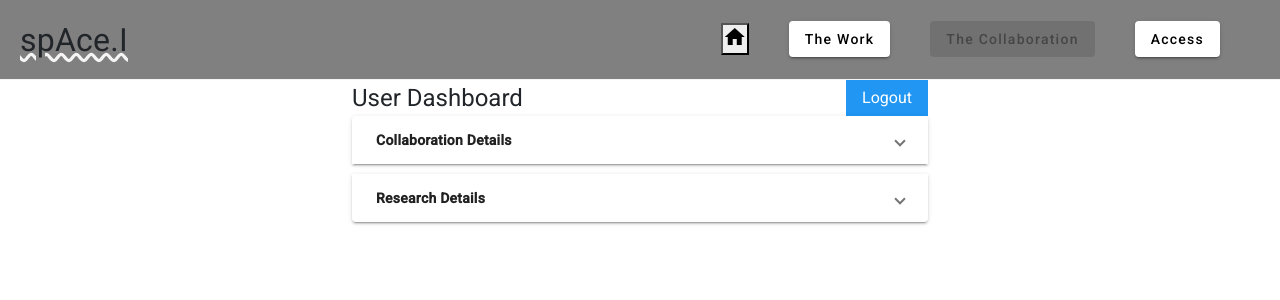
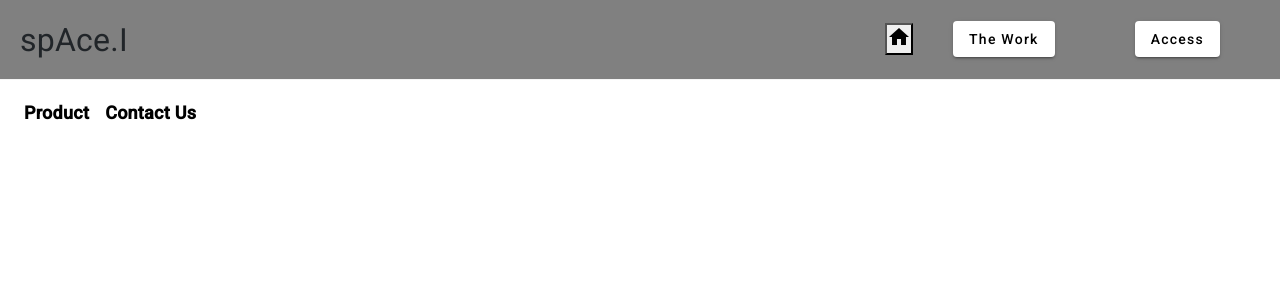
Before and after one commit to chanduvarmak/spAce.I-SPA, an Angular app: page /test in a window 1280 px wide. Shown: the top 300 px of the page. Built offline with nearby package versions, Linux system fonts and the light colour scheme; data requests are answered from the project's data file.

Commit message:
Working for The Collaboration menu Authentication.

```diff
--- a/src/app/admin-dashboard/admin-dashboard.component.html
+++ b/src/app/admin-dashboard/admin-dashboard.component.html
@@ -1,7 +1,7 @@
 <link rel="stylesheet" href="./admin-dashboard.component.css" />
 
 <h2><strong>Admin Dashboard</strong></h2>
-<div class="logout">
+<!-- <div class="logout">
   <button class="logout-button" (click)="logout()">Logout</button>
 </div>
 <div class="data">
@@ -25,7 +25,7 @@
           <td>{{ user.uname }}</td>
           <td>{{ user.email }}</td>
           <td>
-            <!-- <button (click)="editUser(user)">Edit</button> -->
+
             <button (click)="deleteUser(user.id)">Delete</button>
           </td>
         </tr>
@@ -37,7 +37,7 @@
 <div *ngIf="jsonData" class="project">
   <button (click)="toggleData()">Project Details</button>
   <div *ngIf="showData" class="projectcontainer">
-    <!-- <pre>{{ jsonData | json }}</pre> -->
+    <pre>{{ jsonData | json }}</pre>
 
     <table>
       <thead>
@@ -73,10 +73,100 @@
           <td>
             <button (click)="deleteData(i)">Delete</button>
           </td>
-          <!-- <td>{{ item.id }}</td> -->
+          <td>{{ item.id }}</td>
         </tr>
       </tbody>
     </table>
   </div>
-  <!-- <button class="logout-button" (click)="logout()">Logout</button> -->
-</div>
+  <button class="logout-button" (click)="logout()">Logout</button>
+</div> -->
+
+
+<mat-accordion>
+  <!-- User data section -->
+  <mat-expansion-panel>
+    <mat-expansion-panel-header>
+      <mat-panel-title>
+        {{ showUserTable ? "show user data" : "Show User Data" }}
+      </mat-panel-title>
+    </mat-expansion-panel-header>
+    <div *ngIf="showUserTable">
+      <div class="container">
+        <table>
+          <thead>
+            <tr>
+              <th>ID</th>
+              <th>Name</th>
+              <th>Email</th>
+              <th>Actions</th>
+            </tr>
+          </thead>
+          <tbody>
+            <tr *ngFor="let user of users">
+              <td>{{ user.id }}</td>
+              <td>{{ user.uname }}</td>
+              <td>{{ user.email }}</td>
+              <td>
+                <button (click)="deleteUser(user.id)">Delete</button>
+              </td>
+            </tr>
+          </tbody>
+        </table>
+      </div>
+    </div>
+  </mat-expansion-panel>
+
+  <!-- Project details section -->
+  <mat-expansion-panel>
+    <mat-expansion-panel-header>
+      <mat-panel-title>
+        Project Details
+      </mat-panel-title>
+    </mat-expansion-panel-header>
+    <div *ngIf="showData" class="projectcontainer">
+      <table>
+        <thead>
+          <tr>
+            <th>ID</th>
+            <th>Name</th>
+            <th>Email</th>
+            <th>Description</th>
+            <th>Frontend Technologies</th>
+            <th>Backend Technologies</th>
+            <th>Actions</th>
+          </tr>
+        </thead>
+        <tbody>
+          <tr *ngFor="let item of jsonData; let i = index">
+            <td>{{ item.id }}</td>
+            <td>{{ item.name }}</td>
+            <td>{{ item.email }}</td>
+            <td>{{ item.description }}</td>
+            <td>
+              <ul>
+                <li *ngFor="let technology of item.frontendTechnologies">
+                  {{ technology }}
+                </li>
+              </ul>
+            </td>
+            <td>
+              <ul>
+                <li *ngFor="let technology of item.backendTechnologies">
+                  {{ technology }}
+                </li>
+              </ul>
+            </td>
+            <td>
+              <button (click)="deleteData(i)">Delete</button>
+            </td>
+          </tr>
+        </tbody>
+      </table>
+    </div>
+  </mat-expansion-panel>
+</mat-accordion>
+
+
+
+
+<!-- <button (click)="editUser(user)">Edit</button> -->
--- a/src/app/authservice.service.ts
+++ b/src/app/authservice.service.ts
@@ -6,4 +6,6 @@ import { HttpClient } from '@angular/common/http';
 })
 export class AuthserviceService {
 
+  signin:boolean = false;
+
 }
--- a/src/app/header/header.component.html
+++ b/src/app/header/header.component.html
@@ -41,11 +41,11 @@
     </div>
 
     <div class="collabration">
-      <button
+      <button *ngIf="isUserSignedUp"
         mat-raised-button
         [mat-menu-trigger-for]="collabrations"
         matTooltip="Collabrate Contact Forms"
-        [disabled]="!isUserSignedUp"
+
       >
         The Collaboration
       </button>
@@ -103,3 +103,6 @@
   <!-- here,the vale given for routerlink is our component module id,by the help of this we can route them -->
   <!-- we used angular material selectors for dropdown button,when we use nested selectors inside single tag it will automatically generates arrow dropdown -->
 </div>
+
+
+<!-- [disabled]="!isUserSignedUp" -->
--- a/src/app/header/header.component.ts
+++ b/src/app/header/header.component.ts
@@ -1,6 +1,7 @@
 import { HttpClient } from '@angular/common/http';
 import { Component } from '@angular/core';
 import { MatTooltipModule } from '@angular/material/tooltip';
+import { AuthserviceService } from '../authservice.service';
 
 @Component({
   selector: 'app-header',
@@ -9,9 +10,10 @@ import { MatTooltipModule } from '@angular/material/tooltip';
 })
 export class HeaderComponent {
   isUserSignedUp: boolean = false;
-  constructor(private http: HttpClient) {}
+  constructor(private http: HttpClient, private service: AuthserviceService) {}
 
   ngOnInit() {
+    this.isUserSignedUp = this.service.signin;
     this.http.get<any[]>('http://localhost:3000/signup').subscribe(
       (users: any[]) => {
         console.log(users);
--- a/src/app/home/home.component.html
+++ b/src/app/home/home.component.html
@@ -59,7 +59,7 @@
           <a
             href="#"
             class="hire"
-            routerLink="/contact"
+            routerLink="/test"
             matTooltip="Contact Here For Newsletter"
             >contact us</a
           >
--- a/src/app/signup/signup.component.ts
+++ b/src/app/signup/signup.component.ts
@@ -9,6 +9,7 @@ import {
 
 import { HttpClient } from '@angular/common/http';
 import { Router } from '@angular/router';
+import { AuthserviceService } from '../authservice.service';
 
 // import { FormBuilder } from '@angular/forms';
 @Component({
@@ -26,7 +27,8 @@ export class SignupComponent {
   dataToStore: boolean = false;
   constructor(
     private http: HttpClient,
-    private route: Router
+    private route: Router,
+    private service: AuthserviceService
   ) // private toastr: ToastrService,
   {
     this.regForm = new FormGroup(
@@ -64,7 +66,7 @@ export class SignupComponent {
         console.log(users);
         // Check if the user's data exists in the response
         const userData = users.find(
-          (user) => user.id === this.regForm.value.id
+          (user) => user.email === this.regForm.value.email
         );
 
         if (userData) {
@@ -144,6 +146,7 @@ export class SignupComponent {
             // this.toastr.success('Hello, World!', 'Success');
             this.regForm.reset();
             this.route.navigate(['login']);
+            this.service.signin = true;
           },
           (err) => {
             alert('something went wrong');
--- a/src/app/testing/testing.component.css
+++ b/src/app/testing/testing.component.css
@@ -90,90 +90,35 @@ button:hover {
   background-color: #1e7e34;
 } */
 
-/* styles.css */
-.dashboard {
-  display: flex;
-  flex-direction: column;
-  height: 100vh;
+
+.nav-item::after{
+  content:'';
+  display:block;
+  width:0px;
+  height:4px;
+  background:#ff0000;
+  transition: 0.2s;
+  margin-top:-10px;
 }
 
-header {
-  display: flex;
-  justify-content: space-between;
-  align-items: center;
-  padding: 1rem;
-  background-color: #f1f1f1;
+.nav-item:hover::after{width:100%;}
+
+
+.nav-link{padding:15px 5px;transition:0.2s;}
+
+.navbar-nav .nav-link {
+
+  color:#000;
+  font-weight:bold;
+  font-size:18px;
 }
 
-h1 {
-  font-size: 1.5rem;
-  margin: 0;
+.navbar-nav .active > .nav-link{
+
+  width:100%;
+  height:51px;
+
+border-bottom: .25rem solid transparent;
+border-bottom-color: #ed4137;
+
 }
-
-button {
-  background-color: #2196f3;
-  color: white;
-  border: none;
-  padding: 0.5rem 1rem;
-  font-size: 1rem;
-  cursor: pointer;
-}
-
-main {
-  flex-grow: 1;
-  display: flex;
-}
-
-nav {
-  background-color: #f1f1f1;
-  padding: 1rem;
-}
-
-ul {
-  list-style: none;
-  padding: 0;
-  margin: 0;
-}
-
-li {
-  margin-bottom: 0.5rem;
-  cursor: pointer;
-}
-
-li.active {
-  font-weight: bold;
-}
-
-router-outlet {
-  flex-grow: 1;
-  padding: 1rem;
-}
-
-
-
-.container {
-  max-width: 600px;
-  margin: 0 auto;
-}
-
-.header {
-  display: flex;
-  align-items: center;
-}
-
-.logout-button {
-  margin-left: auto;
-}
-
-table {
-  width: 100%;
-  margin-top: 10px;
-}
-
-mat-expansion-panel {
-  margin-bottom: 10px;
-}
-
-mat-panel-title {
-  font-weight: bold;
-}
--- a/src/app/testing/testing.component.html
+++ b/src/app/testing/testing.component.html
@@ -85,7 +85,6 @@
   </nav>
 </div> -->
 
-
 <!-- <div class="toggle-button">
   <button class="active" (click)="toggleMode('login')">Login</button>
   <button (click)="toggleMode('admin')">Admin</button>
@@ -127,73 +126,29 @@
 
 </div> -->
 
-<div class="container">
-  <div class="header">
-    <h1>User Dashboard</h1>
-    <button class="logout-button" (click)="logout()">Logout</button>
+<link
+  href="//maxcdn.bootstrapcdn.com/bootstrap/4.1.1/css/bootstrap.min.css"
+  rel="stylesheet"
+  id="bootstrap-css"
+/>
+<script src="//maxcdn.bootstrapcdn.com/bootstrap/4.1.1/js/bootstrap.min.js"></script>
+<script src="//cdnjs.cloudflare.com/ajax/libs/jquery/3.2.1/jquery.min.js"></script>
+<!------ Include the above in your HEAD tag ---------->
+
+<nav class="navbar navbar-expand-lg">
+  <div>
+    <ul class="navbar-nav">
+      <li class="nav-item">
+        <a href="#" class="nav-link">Product</a>
+      </li>
+
+      <li class="nav-item">
+        <a href="#" class="nav-link">Contact Us</a>
+      </li>
+    </ul>
   </div>
+</nav>
 
-  <mat-accordion>
-    <mat-expansion-panel>
-      <mat-expansion-panel-header>
-        <mat-panel-title>
-          Collaboration Details
-        </mat-panel-title>
-      </mat-expansion-panel-header>
-      <table>
-        <caption>
-          CollabComm Contacts
-        </caption>
-        <thead>
-          <tr>
-            <th>Name</th>
-            <th>Email</th>
-            <th>Description</th>
-            <th>Frontend Technologies</th>
-            <th>Backend Technologies</th>
-          </tr>
-        </thead>
-        <tbody>
-          <tr *ngFor="let contact of collabcommContacts">
-            <td>{{ contact.name }}</td>
-            <td>{{ contact.email }}</td>
-            <td>{{ contact.description }}</td>
-            <td>{{ contact.frontendTechnologies }}</td>
-            <td>{{ contact.backendTechnologies }}</td>
-          </tr>
-        </tbody>
-      </table>
-    </mat-expansion-panel>
-
-    <mat-expansion-panel>
-      <mat-expansion-panel-header>
-        <mat-panel-title>
-          Research Details
-        </mat-panel-title>
-      </mat-expansion-panel-header>
-      <table>
-        <caption>
-          Contact Us Contacts
-        </caption>
-        <thead>
-          <tr>
-            <th>Name</th>
-            <th>Email</th>
-            <th>Description</th>
-            <th>Frontend Technologies</th>
-            <th>Backend Technologies</th>
-          </tr>
-        </thead>
-        <tbody>
-          <tr *ngFor="let contact of contactusContacts">
-            <td>{{ contact.name }}</td>
-            <td>{{ contact.email }}</td>
-            <td>{{ contact.description }}</td>
-            <td>{{ contact.frontendTechnologies }}</td>
-            <td>{{ contact.backendTechnologies }}</td>
-          </tr>
-        </tbody>
-      </table>
-    </mat-expansion-panel>
-  </mat-accordion>
-</div>
+<!-- <li class="active">
+  <a href="#" class="nav-link">Home</a>
+      </li> -->
--- a/src/app/testing/testing.component.ts
+++ b/src/app/testing/testing.component.ts
@@ -111,4 +111,7 @@ export class TestingComponent {
 
     this.router.navigate(['/login']);
   }
+  deleteData(){
+
+  }
 }
```
